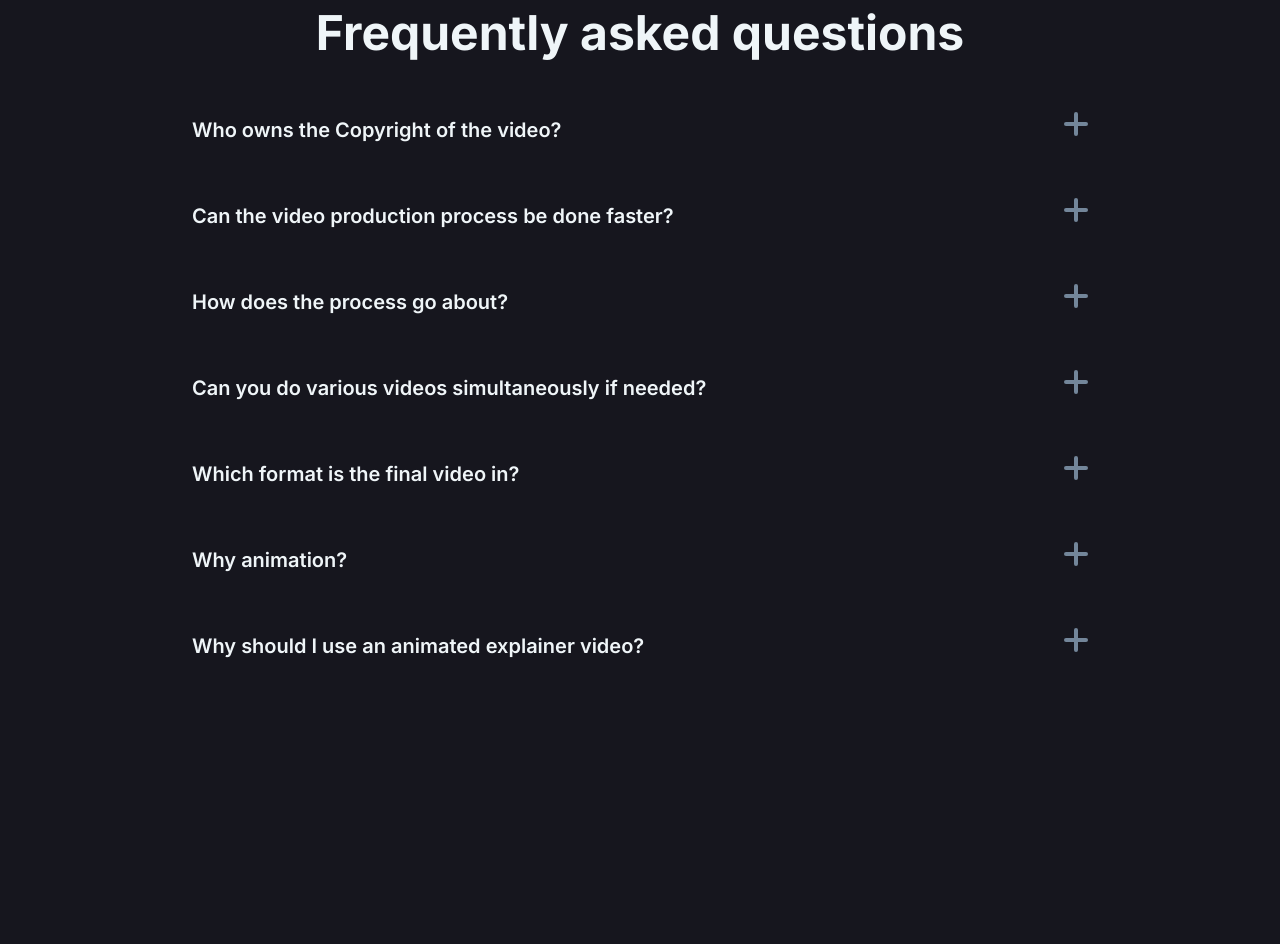
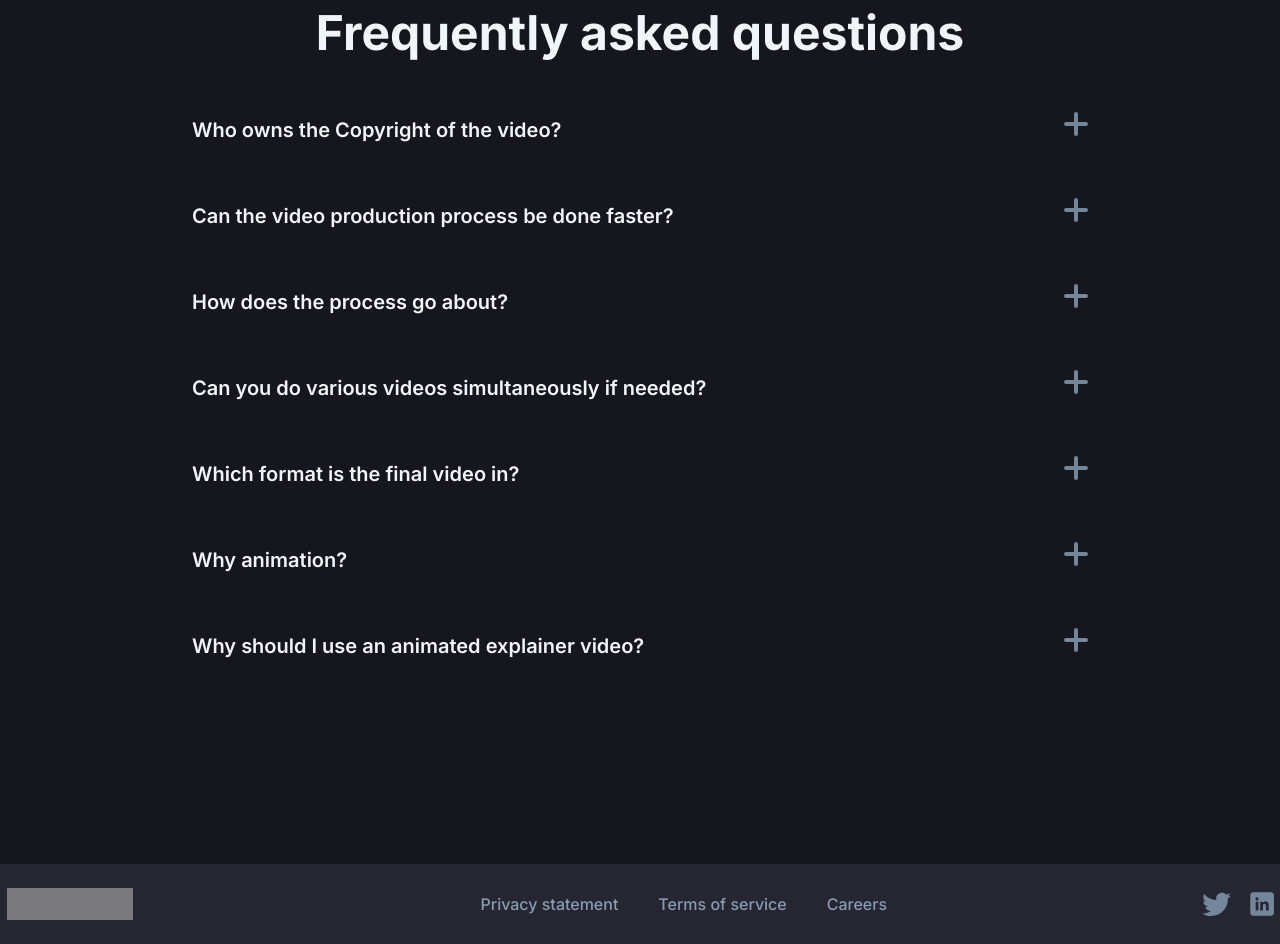
Before and after one commit to chrisprodev/lading_page, a Gatsby site: page / in a window 1280 px wide. Shown: the part 4799-5743 px from the top of the page. Before the commit the page ends 5463 px from the top, so only its background shows below. Built offline with nearby package versions, Linux system fonts and the light colour scheme; Gatsby itself is replaced by a stand-in of ours; grey boxes are pictures that could not be loaded.

Commit message:
Add Footer

```diff
--- /dev/null
+++ b/src/components/Footer.jsx
@@ -0,0 +1,77 @@
+import { Link } from "gatsby"
+import React from "react"
+import Linkedin from "./icons/Linkedin"
+import Twitter from "./icons/Twitter"
+import styled from "styled-components"
+
+const Footer = () => {
+  return (
+    <Wrapper>
+      <Container>
+        <img
+          className="footer-container__logo"
+          src={"/static/logo.svg"}
+          alt="vidbox logo"
+          width={140}
+          height={36}
+        />
+        <Links>
+          <Link to="/">Privacy statement</Link>
+          <Link to="/">Terms of service</Link>
+          <Link to="/">Careers</Link>
+        </Links>
+        <SocialMedia>
+          <Twitter />
+          <Linkedin />
+        </SocialMedia>
+      </Container>
+    </Wrapper>
+  )
+}
+
+export default Footer
+
+const Wrapper = styled.footer`
+  margin-top: 20rem;
+  background: #262633;
+  height: 8rem;
+  display: flex;
+  align-items: center;
+`
+
+const Container = styled.div`
+  flex-grow: 1;
+  display: flex;
+  justify-content: space-between;
+  align-items: center;
+  max-width: 129rem;
+  margin-left: auto;
+  margin-right: auto;
+
+  .footer-container__logo {
+    opacity: 0.7;
+    transform: scale(0.9);
+  }
+`
+
+const Links = styled.div`
+  display: flex;
+  justify-content: space-between;
+
+  a {
+    color: var(--gray-2);
+    margin-left: 4rem;
+    font-size: 1.6rem;
+    transition: color 150ms ease;
+    :hover {
+      color: var(--white);
+    }
+  }
+`
+
+const SocialMedia = styled.div`
+  display: flex;
+  svg {
+    margin-left: 1rem;
+  }
+`
--- /dev/null
+++ b/src/components/icons/Linkedin.js
@@ -0,0 +1,46 @@
+import React from "react"
+import styled from "styled-components"
+
+function Linkedin() {
+  return (
+    <Svg height="26px" viewBox="0 0 68.9 49.5">
+      <g>
+        <g>
+          <path
+            id="back_8_"
+            d="M17.2,2.2h34.5c2.9,0,5.3,2.4,5.3,5.3V42c0,2.9-2.4,5.3-5.3,5.3H17.2
+			c-2.9,0-5.3-2.4-5.3-5.3V7.5C11.9,4.6,14.3,2.2,17.2,2.2z"
+          />
+          <g id="Linkedin-2_8_">
+            <path
+              style={{ fill: "#262633" }}
+              d="M22.2,20.4h5.2v16.8h-5.2V20.4z M24.8,12.1c1.7,0,3,1.4,3,3s-1.4,3-3,3s-3-1.4-3-3l0,0
+				C21.8,13.4,23.1,12.1,24.8,12.1"
+            />
+            <path
+              style={{ fill: "#262633" }}
+              d="M30.7,20.4h5v2.3h0.1c1-1.7,2.9-2.8,4.9-2.7c5.3,0,6.3,3.5,6.3,8v9.2h-5.2v-8.2c0-2,0-4.5-2.7-4.5
+				s-3.1,2.1-3.1,4.3v8.3h-5.2V20.4z"
+            />
+          </g>
+        </g>
+      </g>
+    </Svg>
+  )
+}
+
+export default Linkedin
+
+const Svg = styled.svg`
+  cursor: pointer;
+  path {
+    transition: all 150ms ease;
+    fill: var(--gray);
+  }
+
+  :hover {
+    path {
+      fill: var(--white);
+    }
+  }
+`
--- /dev/null
+++ b/src/components/icons/Twitter.js
@@ -0,0 +1,33 @@
+import React from "react"
+import styled from "styled-components"
+
+function Twitter() {
+  return (
+    <Svg height="26px" viewBox="0 0 68.9 49.5">
+      <path
+        id="Twitter-2_15_"
+        d="M62.5,8.6c-2,0.9-4.2,1.5-6.4,1.8c2.3-1.4,4.1-3.6,4.9-6.2
+	c-2.2,1.3-4.6,2.2-7.1,2.7C49.6,2.3,42.6,2.1,38,6.3c-2.3,2.1-3.5,5.1-3.5,8.2c0,0.9,0.1,1.7,0.3,2.6c-9-0.4-17.4-4.7-23.1-11.6
+	c-3,5.1-1.4,11.6,3.4,14.9c-1.8-0.1-3.5-0.5-5.1-1.4v0.1c0,5.3,3.8,9.9,9,11c-1.6,0.4-3.4,0.5-5.1,0.2c1.5,4.6,5.7,7.7,10.5,7.8
+	c-4,3.1-8.9,4.8-13.9,4.8c-0.9,0-1.8-0.1-2.7-0.2c5.1,3.3,11.1,5.1,17.2,5c20.6,0,31.9-17.1,31.9-31.9c0-0.5,0-1,0-1.5
+	C59.1,12.8,61,10.8,62.5,8.6z"
+      />
+    </Svg>
+  )
+}
+
+export default Twitter
+
+const Svg = styled.svg`
+  cursor: pointer;
+  path {
+    transition: all 150ms ease;
+    fill: var(--gray);
+  }
+
+  :hover {
+    path {
+      fill: var(--white);
+    }
+  }
+`
--- a/src/pages/index.jsx
+++ b/src/pages/index.jsx
@@ -6,10 +6,11 @@ import Faq from "../components/Faq"
 import { faqs, logosData, testimonials } from "../constants/data"
 import "../global.css"
 import TestimonialCard from "../components/TestimonialCard"
+import Footer from "../components/Footer"
 
 export default function Home() {
   return (
-    <div>
+    <>
       <NavBar />
       <Style.Header>
         <h1>Explainer videos made simple</h1>
@@ -222,6 +223,7 @@ export default function Home() {
           <Faq title={question.title} content={question.content} />
         ))}
       </Style.FAQs>
-    </div>
+      <Footer />
+    </>
   )
 }
```
